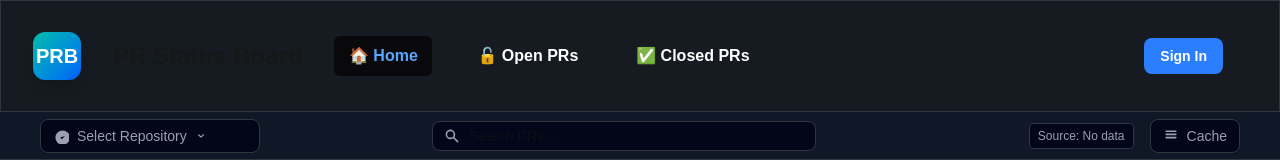
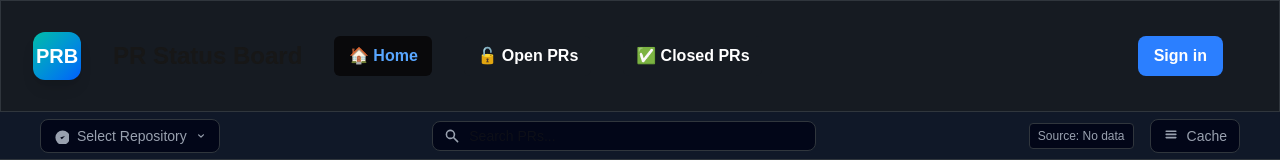
Before and after one commit to chingu-voyages/V57-tier3-team-38, a Next.js app in the folder project-pr-nextjs/: page /closedRequests in a window 1280 px wide. Shown: the top 160 px of the page. Built offline with nearby package versions, Linux system fonts and the light colour scheme; no server answers.

Commit message:
linked github OAuth

```diff
--- a/project-pr-nextjs/package.json
+++ b/project-pr-nextjs/package.json
@@ -24,6 +24,6 @@
     "eslint": "^9",
     "eslint-config-next": "15.5.2",
     "tailwindcss": "^4",
-    "typescript": "5.9.2"
+    "typescript": "^5.9.2"
   }
 }
--- /dev/null
+++ b/project-pr-nextjs/src/app/components/Profile.tsx
@@ -0,0 +1,35 @@
+"use client";
+
+import { useSession, signIn, signOut } from "next-auth/react";
+
+export default function Profile() {
+  const { data: session } = useSession();
+
+  if (!session) {
+    return (
+      <button
+        onClick={() => signIn("github")}
+        className="ml-auto mr-10 cursor-pointer font-bold bg-blue-500 hover:bg-blue-600 text-white py-2 px-4 rounded-lg"
+      >
+        Sign in
+      </button>
+    );
+  }
+
+  return (
+    <div className="ml-auto mr-10 flex items-center space-x-4">
+      <img
+        src={session.user?.image || "/default-avatar.png"}
+        alt={session.user?.name || "GitHub Avatar"}
+        className="w-8 h-8 rounded-full"
+      />
+      <span className="text-white font-medium">{session.user?.name}</span>
+      <button
+        onClick={() => signOut()}
+        className="cursor-pointer font-bold bg-red-500 hover:bg-red-600 text-white py-1 px-3 rounded-lg"
+      >
+        Sign out
+      </button>
+    </div>
+  );
+}
--- a/project-pr-nextjs/src/app/components/filter.tsx
+++ b/project-pr-nextjs/src/app/components/filter.tsx
@@ -3,7 +3,7 @@
 import React, { useState, useRef } from 'react'
 import { PullRequest } from './PullRequestCard';
 
-export default function filter() {
+export default function Filter() {
   const [isRepoDropdownOpen, setIsRepoDropdownOpen] = useState(false);
   const [isCachingDropdownOpen, setIsCachingDropdownOpen] = useState(false);
   //const divRef = useRef<HTMLDivElement | null>(null);
@@ -32,7 +32,7 @@ export default function filter() {
 
                 <div className="flex items-center">
                     <div className="relative w-full lg:w-auto"> {/* Adjusted for large screens to have the dropdown and search bar to be full and otherwise auto*/}
-                        <button onClick={toggleRepoDropdown} className="lg:w-full lg:h-auto ml-10 cursor-pointer w-[605px] h-[34px] bg-slate-950 border border-[#30363D]  rounded-lg px-3 py-1.5
+                        <button onClick={toggleRepoDropdown} className="lg:w-auto lg:h-auto ml-10 cursor-pointer w-full h-[34px] bg-slate-950 border border-[#30363D]  rounded-lg px-3 py-1.5
                         text-sm flex items-center justify-between lg:justify-start space-x-2 hover:bg-gray-800 transition-colors">
                             <div className="flex items-center space-x-2">
                                 <svg className="w-4 h-4 text-gray-400" fill="currentColor" viewBox="0 0 20 20">
--- a/project-pr-nextjs/src/app/components/navbar.tsx
+++ b/project-pr-nextjs/src/app/components/navbar.tsx
@@ -2,6 +2,7 @@
 
 import React, { useState } from "react";
 import Link from "next/link";
+import Profile from "./Profile";
 
 export default function Navbar() {
     const [activeButton, setActiveButton] = useState<string>("home");
@@ -52,12 +53,7 @@ export default function Navbar() {
             </button>
         </Link>
 
-                <button className="ml-auto mr-10 cursor-pointer items-center justify-end font-bold bg-blue-500 hover:bg-blue-600 text-white
-                py-2 px-4 rounded-lg transition-colors text-sm">
-                    Sign In
-                </button>
-
-
+            <Profile/>
         </div>
     );
 }
--- a/project-pr-nextjs/src/app/layout.tsx
+++ b/project-pr-nextjs/src/app/layout.tsx
@@ -1,8 +1,11 @@
+"use client";
+
 import type { Metadata } from "next";
 import { Geist, Geist_Mono } from "next/font/google";
 import "./globals.css";
 import Navbar from './components/navbar';
 import Footer from './components/footer';
+import { SessionProvider } from "next-auth/react";
 
 const geistSans = Geist({
   variable: "--font-geist-sans",
@@ -14,10 +17,10 @@ const geistMono = Geist_Mono({
   subsets: ["latin"],
 });
 
-export const metadata: Metadata = {
-  title: "Create Next App",
-  description: "Generated by create next app",
-};
+// export const metadata: Metadata = {
+//   title: "Create Next App",
+//   description: "Generated by create next app",
+// };
 
 export default function RootLayout({
   children,
@@ -29,9 +32,11 @@ export default function RootLayout({
       <body
         className={`${geistSans.variable} ${geistMono.variable} antialiased`}
       >
-        <Navbar/>
-        {children}
-        <Footer/>
+        <SessionProvider>
+          <Navbar/>
+          {children}
+          <Footer/>
+        </SessionProvider>
       </body>
     </html>
   );
--- a/project-pr-nextjs/src/app/page.tsx
+++ b/project-pr-nextjs/src/app/page.tsx
@@ -95,7 +95,7 @@ export default function Home() {
           </ul>
         </div>
 
-        <div className="grid grid-cols-1 lg:grid-cols-2 bg-gradient-to-br from-blue-900 to-purple-800 rounded-2xl p-8 border border-blue-700
+        <div className="grid grid-cols-1 bg-gradient-to-br from-blue-900 to-purple-800 rounded-2xl p-8 border border-blue-700
           w-full sm:max-w-[605px] h-auto mx-auto">
           <div className="flex items-center space-x-3 mb-6">
             <div className="w-12 h-12 bg-blue-400 rounded-xl flex items-center justify-center">
--- /dev/null
+++ b/project-pr-nextjs/src/pages/api/auth/[...nextauth].ts
@@ -0,0 +1,12 @@
+import { signIn } from "next-auth/react"
+import NextAuth from "next-auth";
+import GitHubProvider from "next-auth/providers/github";
+
+export default NextAuth({
+  providers: [
+    GitHubProvider({
+      clientId: process.env.GITHUB_ID!,
+      clientSecret: process.env.GITHUB_SECRET!,
+    }),
+  ],
+});
```
Also changed, not shown: 1 other file (tests, documents, lock files or other folders).
